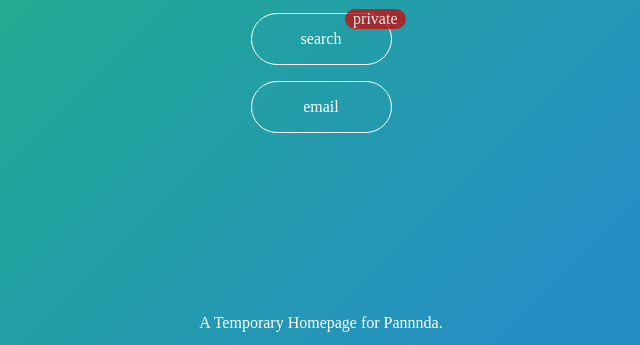
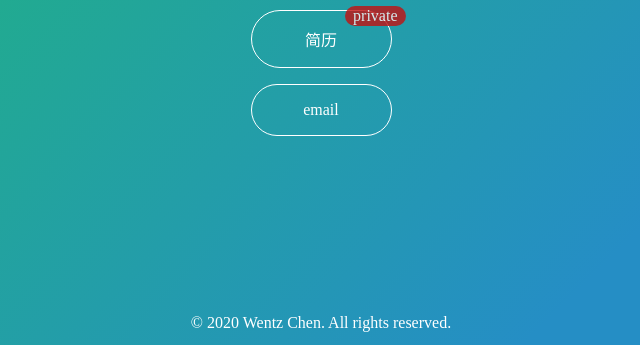
Before and after one commit to biteSMS/me, a plain HTML site: page index.html in a window 1280 px wide. Shown: the part 452-797 px from the top of the page, 319-959 px from the left. Drawn offline with Linux system fonts and the light colour scheme.

Commit message:
fix: fix footer & search

```diff
--- a/index.html
+++ b/index.html
@@ -120,13 +120,13 @@
             <a href="https://blog.pannnda.com" target="_blank">博客<span class="tag">building</span></a>
             <a href="https://github.com/bitesms" target="_blank">GitHub</a>
             <a href="http://jwzx.pannnda.com" target="_blank">教务在线<span class="tag">cdn</span></a>
-            <a href="#">search<span class="tag">private</span></a>
+            <a href="#">简历<span class="tag">private</span></a>
             <a href="mailto:me@pannnda.com" target="_blank">email</a>
         </div>
     </div>
 </main>
 <footer>
-    <p>A Temporary Homepage for Pannnda.</p>
+    <p>© 2020 Wentz Chen. All rights reserved.</p>
 </footer>
 </body>
 </html>
```
